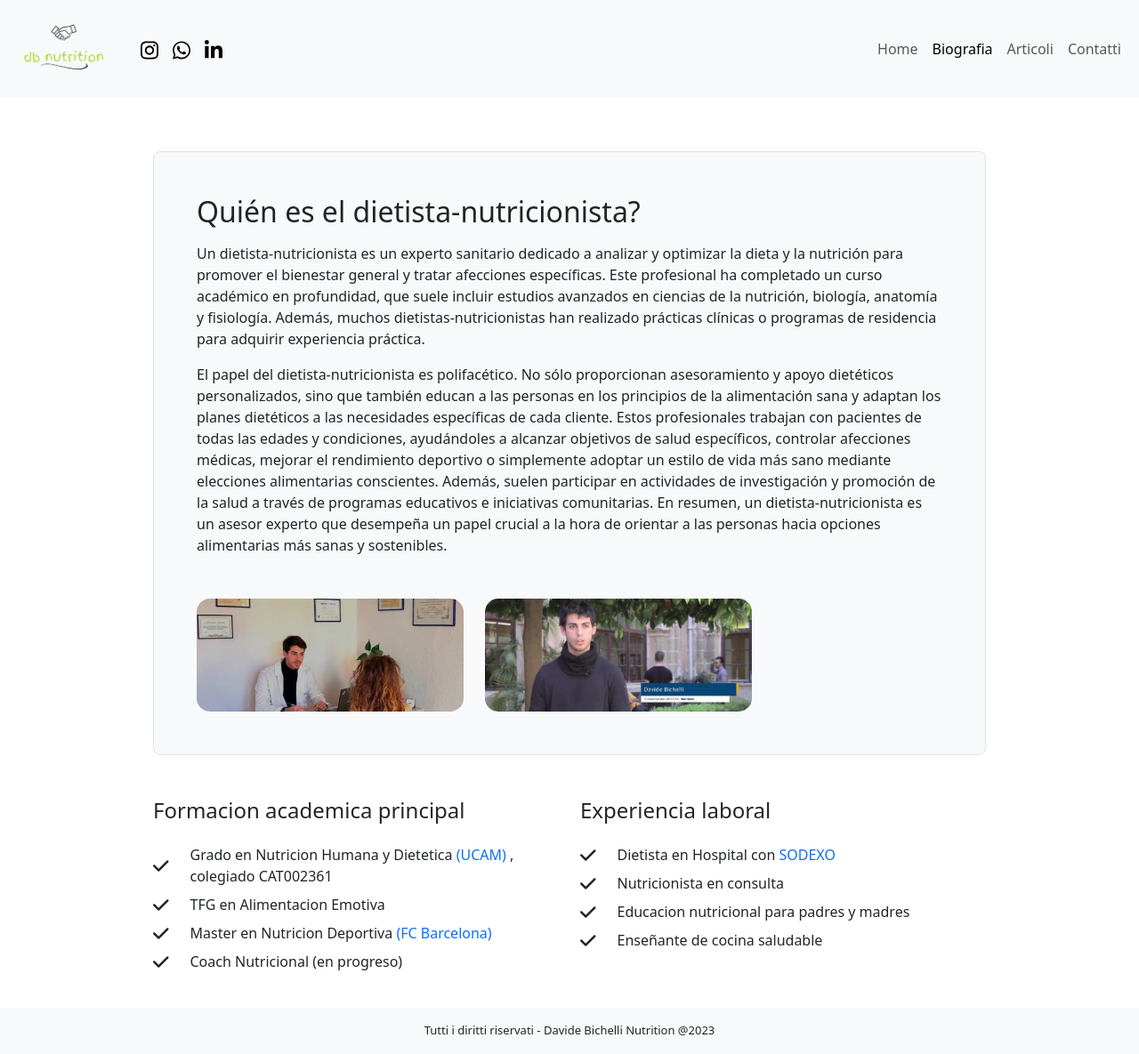
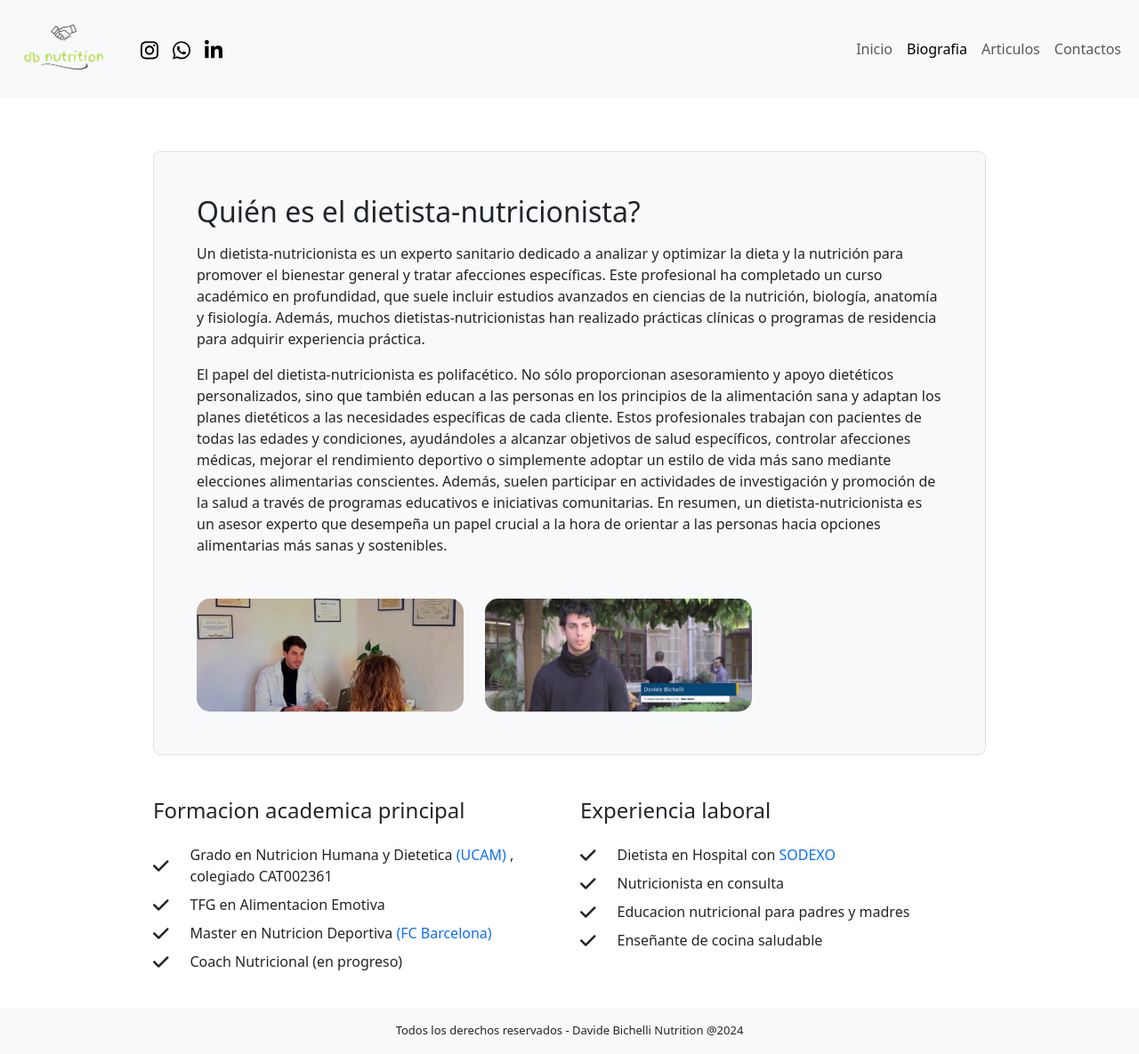
Before and after one commit to MatteoArt/db-nutrition, a Vue app: page /biography in a window 1280 px wide. Shown: the whole page at 89% size. Built offline with nearby package versions, Linux system fonts and the light colour scheme.

Commit message:
fix some text

```diff
--- a/src/components/TheFooter.vue
+++ b/src/components/TheFooter.vue
@@ -10,7 +10,7 @@ export default {
 <template>
 
      <footer class="bg-body-tertiary py-3 mt-4">
-        <div class="text-center text-footer">Tutti i diritti riservati - Davide Bichelli Nutrition @2023</div>
+      <div class="text-center text-footer">Todos los derechos reservados - Davide Bichelli Nutrition @2024</div>
      </footer>
 
 </template>
--- a/src/components/TheHeader.vue
+++ b/src/components/TheHeader.vue
@@ -4,7 +4,7 @@ export default {
         return {
             navLinks: [
                 {
-                    link: 'Home',
+                    link: 'Inicio',
                     link_name: 'home'
                 },
                 {
@@ -12,11 +12,11 @@ export default {
                     link_name: 'biografia'
                 },
                 {
-                    link: 'Articoli',
+                    link: 'Articulos',
                     link_name: 'articles',
                 },
                 {
-                    link: 'Contatti',
+                    link: 'Contactos',
                     link_name: 'contacts'
                 }
             ],
```
